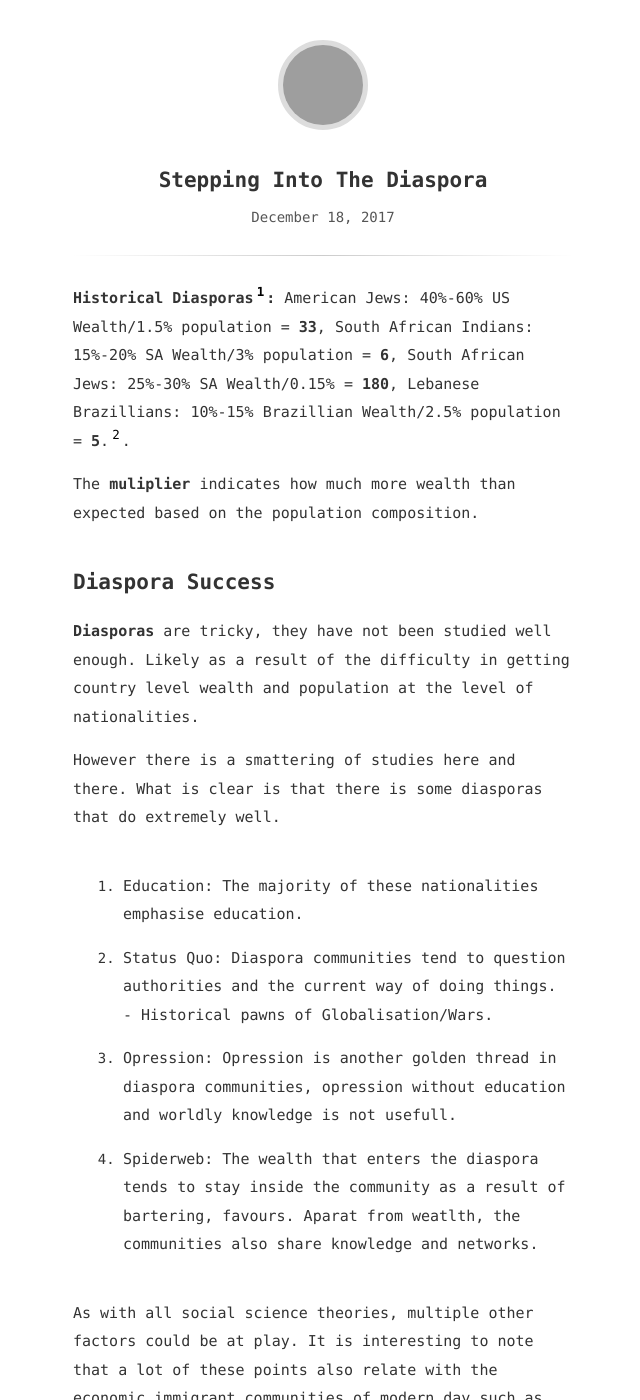
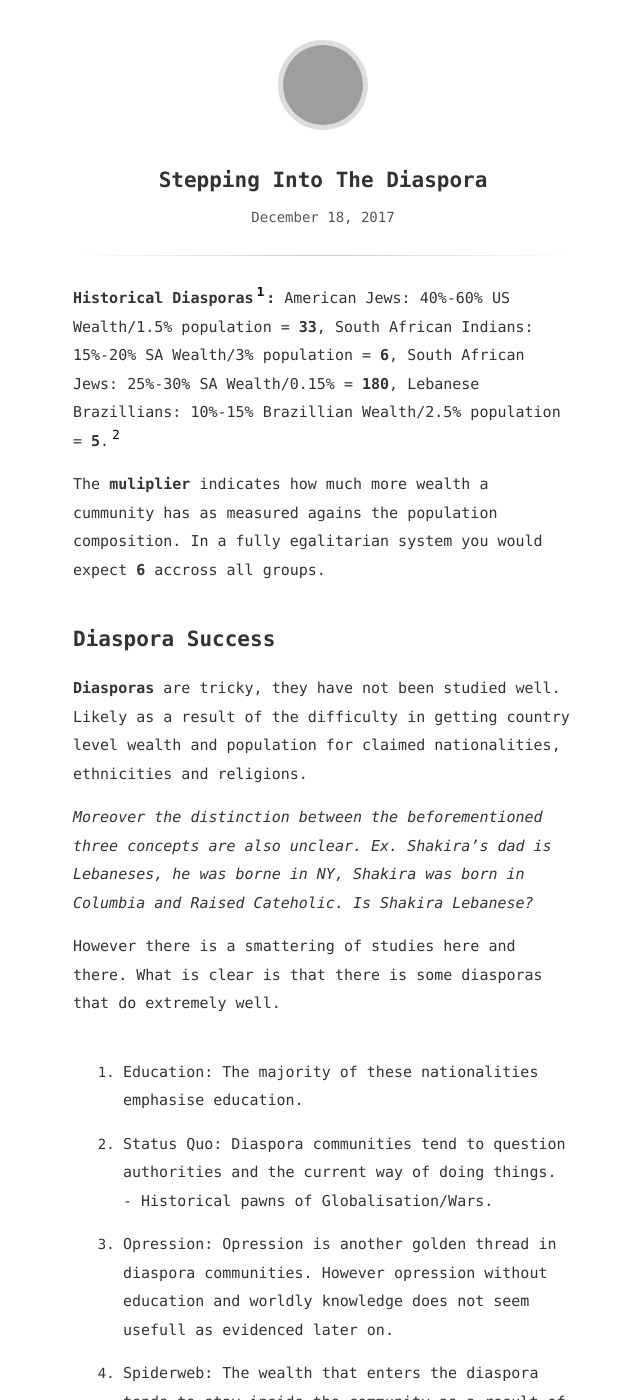
Before and after one commit to firmai/snowde.github.io, a Jekyll site: the page built from _posts/2017-12-18-stepping-into-the-diaspora.md, in a window 1280 px wide and 1400 px high. Shown: the whole window, without its empty margins (317-957 px from the left). Built offline with Jekyll 4.4.1, drawn with Linux system fonts in a browser that asks for light colours; some of the changed text lies outside the part shown; grey boxes are pictures that could not be loaded.

Commit message:
Update 2017-12-18-stepping-into-the-diaspora.md
Done 2

```diff
--- a/_posts/2017-12-18-stepping-into-the-diaspora.md
+++ b/_posts/2017-12-18-stepping-into-the-diaspora.md
@@ -3,13 +3,15 @@ title: Stepping Into The Diaspora
 updated: 2017-12-17 12:37
 ---
 
-**Historical Diasporas[^1]:** American Jews: 40%-60% US Wealth/1.5% population = **33**, South African Indians: 15%-20% SA Wealth/3% population = **6**, South African Jews: 25%-30% SA Wealth/0.15% = **180**, Lebanese Brazillians: 10%-15% Brazillian Wealth/2.5% population = **5**.[^2].
+**Historical Diasporas[^1]:** American Jews: 40%-60% US Wealth/1.5% population = **33**, South African Indians: 15%-20% SA Wealth/3% population = **6**, South African Jews: 25%-30% SA Wealth/0.15% = **180**, Lebanese Brazillians: 10%-15% Brazillian Wealth/2.5% population = **5**.[^2]
 
-The **muliplier** indicates how much more wealth than expected based on the population composition.
+The **muliplier** indicates how much more wealth a cummunity has as measured agains the population composition. In a fully egalitarian system you would expect **6** accross all groups.
 
 ## Diaspora Success
 
-**Diasporas** are tricky, they have not been studied well enough. Likely as a result of the difficulty in getting country level wealth and population at the level of nationalities.
+**Diasporas** are tricky, they have not been studied well. Likely as a result of the difficulty in getting country level wealth and population for claimed nationalities, ethnicities and religions.
+
+*Moreover the distinction between the beforementioned three concepts are also unclear. Ex. Shakira's dad is Lebaneses, he was borne in NY, Shakira was born in Columbia and Raised Cateholic. Is Shakira Lebanese?*
 
 However there is a smattering of studies here and there. What is clear is that there is some diasporas that do extremely well.
 
@@ -20,10 +22,10 @@ However there is a smattering of studies here and there. What is clear is that t
   Diaspora communities tend to question authorities and the current way of doing things. - Historical pawns of Globalisation/Wars.
 
 3. Opression:
-  Opression is another golden thread in diaspora communities, opression without education and worldly knowledge is not usefull.
+  Opression is another golden thread in diaspora communities. However opression without education and worldly knowledge does not seem usefull as evidenced later on.
 
 3. Spiderweb:
-  The wealth that enters the diaspora tends to stay inside the community as a result of bartering, favours. Aparat from weatlth, the communities also share knowledge and networks.
+  The wealth that enters the diaspora tends to stay inside the community as a result of bartering, favours and networks. Apart from wealth, the communities also share less tangible assets such as knowledge.
 
 As with all social science theories, multiple other factors could be at play. It is interesting to note that a lot of these points also relate with the economic immigrant communities of modern day such as the indians and chinese americans, who are also performing well.
 
```
